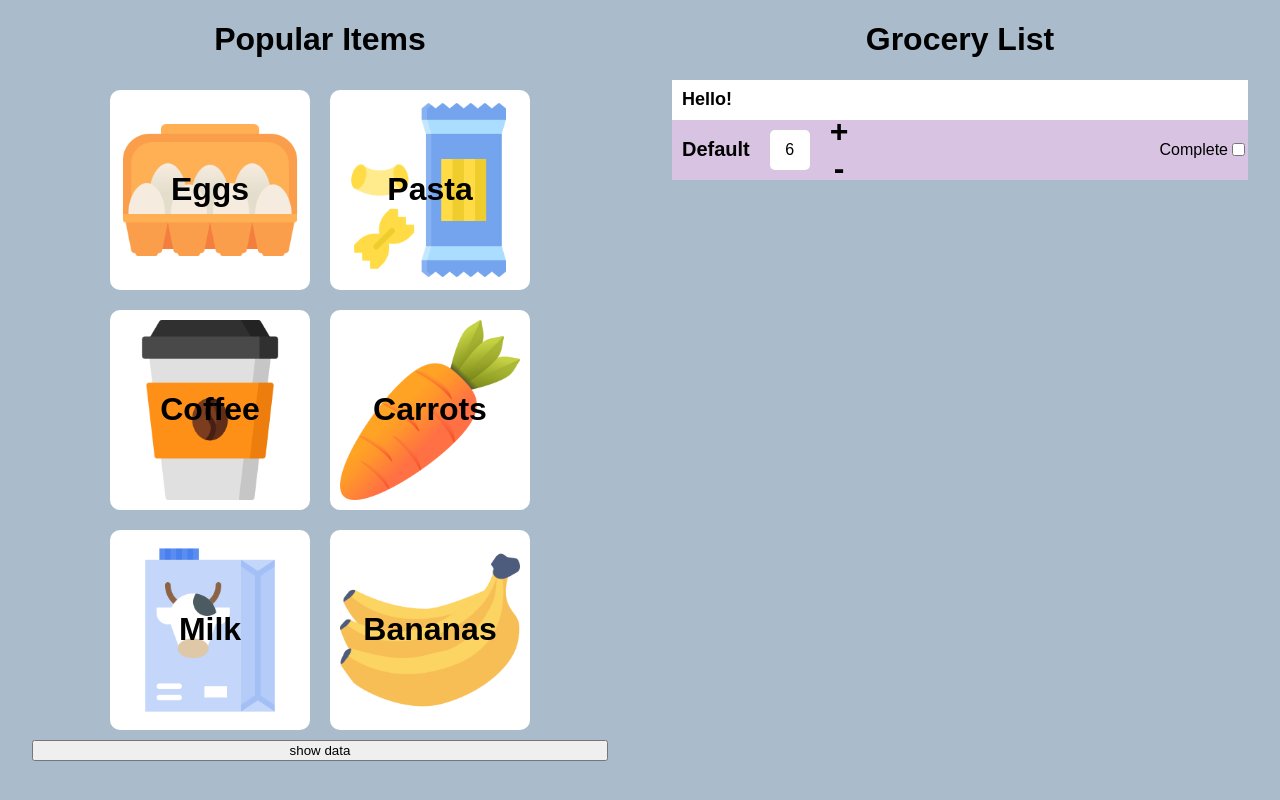
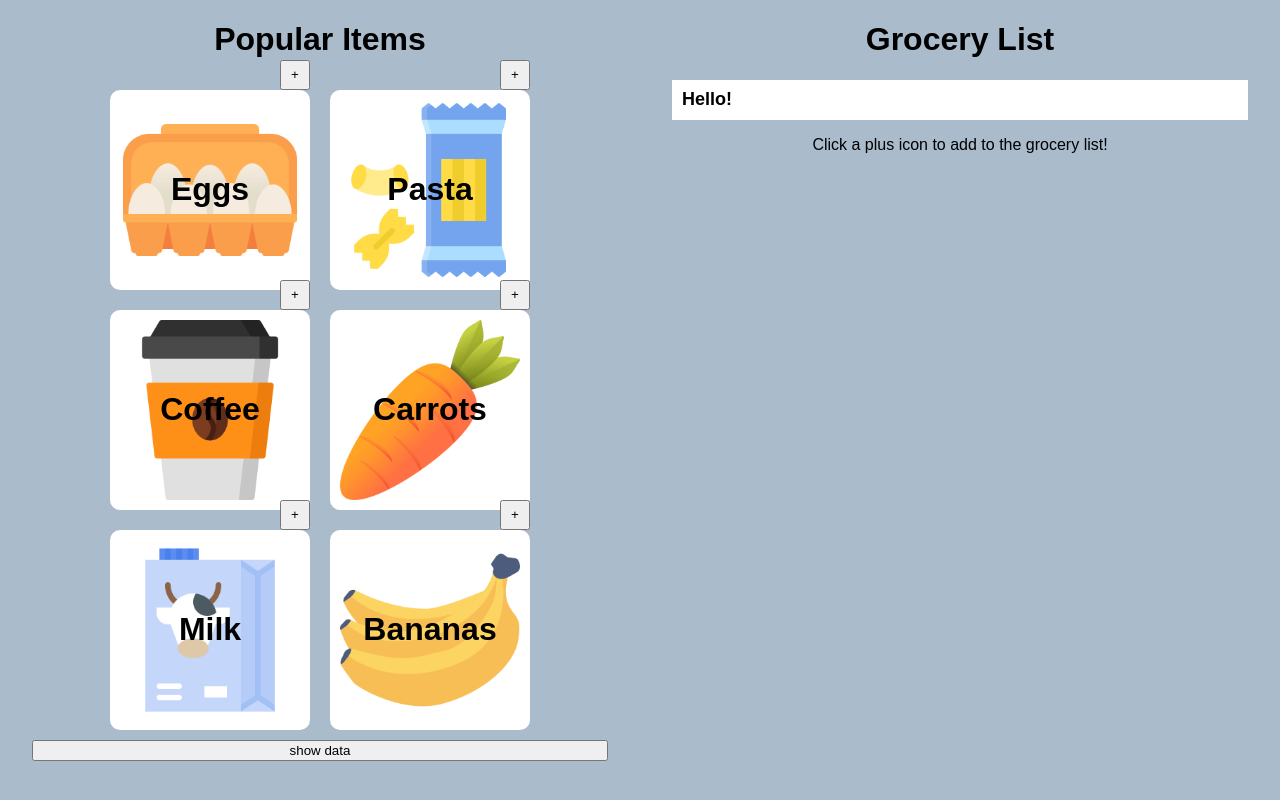
Before and after one commit to Leighai/GroceryList, a Next.js app: page / in a window 1280 px wide. Built offline with nearby package versions, Linux system fonts and the light colour scheme.

Commit message:
fixing map

```diff
--- a/components/GroceryItem/index.js
+++ b/components/GroceryItem/index.js
@@ -16,6 +16,7 @@ const GroceryImg = styled.img`
   width: 90%;
   height: 90%;
   position: absolute;
+  z-index: 1;
 `
 
 const GroceryText = styled.h1`
@@ -25,13 +26,22 @@ const GroceryText = styled.h1`
   z-index: 1;
 `
 
+const GroceryButton = styled.button`
+  position: absolute;
+  top: -30px;
+  right: 0px;
+  width: 30px;
+  height: 30px;
+  `
+
 const GroceryItem = ({
   imgUrl = 'cross.png',
   itemText = 'Default Text',
   onClick=()=>{}
 }) => {
   return (
-    <GroceryCont onClick={onClick}>
+    <GroceryCont>
+      <GroceryButton onClick={onClick}>+</GroceryButton>
       <GroceryImg src={imgUrl} />
       <GroceryText>{itemText}</GroceryText>
     </GroceryCont>
--- a/components/GroceryList/index.js
+++ b/components/GroceryList/index.js
@@ -1,5 +1,4 @@
 import ListHeader from "../ListHeader";
-import ListItem from "../ListItem";
 
 import styled from "styled-components";
 
@@ -10,13 +9,11 @@ const GroceryListCont = styled.div`
   position: relative;
 `
 
-const GroceryList = ({
-
-}) => {
+const GroceryList = ({children}) => {
   return(
     <GroceryListCont>
       <ListHeader header = "Hello!" />
-      <ListItem />
+      {children}
     </GroceryListCont>
   )
 }
--- a/components/ListItem/index.js
+++ b/components/ListItem/index.js
@@ -34,15 +34,14 @@ const Column = styled.div`
 `
 
 const ListItem = ({
-
-  ItemTitle = "Default"
-
+  ItemTitle = "Default",
+  Quantity=6
 }) => {
   return(
     <ListItemCont>
       <ListItemTitle>{ItemTitle}</ListItemTitle>
       <NumberCont>
-        <p>6</p>
+        <p>{Quantity}</p>
       </NumberCont>
       <Column>
         <QuantityButton sign="+" />
--- a/pages/index.js
+++ b/pages/index.js
@@ -2,6 +2,7 @@ import GroceryItem from "../components/groceryItem";
 import GroceryList from "../components/GroceryList";
 
 import styled from "styled-components"
+import ListItem from "../components/ListItem";
 
 const AppCont = styled.div`
   margin: 0;
@@ -41,6 +42,10 @@ const Title = styled.h1`
 
   const data = []
 
+  const isData = "";
+
+  const x = 0
+
   const AddItem = (name, quantity, category) => {
 
     data.push({
@@ -48,6 +53,8 @@ const Title = styled.h1`
       quantity,
       category
     })
+
+    isData="heck yes"
 
     console.log(data)
   }
@@ -61,13 +68,13 @@ export default function Home() {
         <Title>Popular Items</Title>
         <Column>
           <Subcolumn>
-            <GroceryItem imgUrl="/egg.png" itemText="Eggs" />
-            <GroceryItem imgUrl="/coffee.png" itemText="Coffee" />
-            <GroceryItem imgUrl="/milk.png" itemText="Milk" />
+            <GroceryItem imgUrl="/egg.png" itemText="Eggs" onClick={() => AddItem("Eggs",1,"Poultry")}/>
+            <GroceryItem imgUrl="/coffee.png" itemText="Coffee" onClick={() => AddItem("Coffee",1,"Dry Items")}/>
+            <GroceryItem imgUrl="/milk.png" itemText="Milk" onClick={() => AddItem("Milk",1,"Dairy")}/>
           </Subcolumn>
           <Subcolumn>
-            <GroceryItem imgUrl="/pasta.png" itemText="Pasta" />
-            <GroceryItem imgUrl="/carrot.png" itemText="Carrots" />
+            <GroceryItem imgUrl="/pasta.png" itemText="Pasta" onClick={() => AddItem("Pasta",1,"Dry Items")}/>
+            <GroceryItem imgUrl="/carrot.png" itemText="Carrots" onClick={() => AddItem("Carrots",1,"Vegetables")}/>
             <GroceryItem imgUrl="/banana.png" itemText="Bananas" onClick={() => AddItem("Bananas",1,"Fruits")} />
           </Subcolumn>
         </Column>
@@ -76,7 +83,12 @@ export default function Home() {
       <MainColumn>
         <Title>Grocery List</Title>
         <Column>
-          <GroceryList />
+        <GroceryList>
+          {isData ? data.map((data) =>
+          <ListItem ItemTitle={data.key}/>
+          ):
+          <p>Click a plus icon to add to the grocery list!</p>}
+        </GroceryList>
         </Column>
       </MainColumn>
     </AppCont>
```
